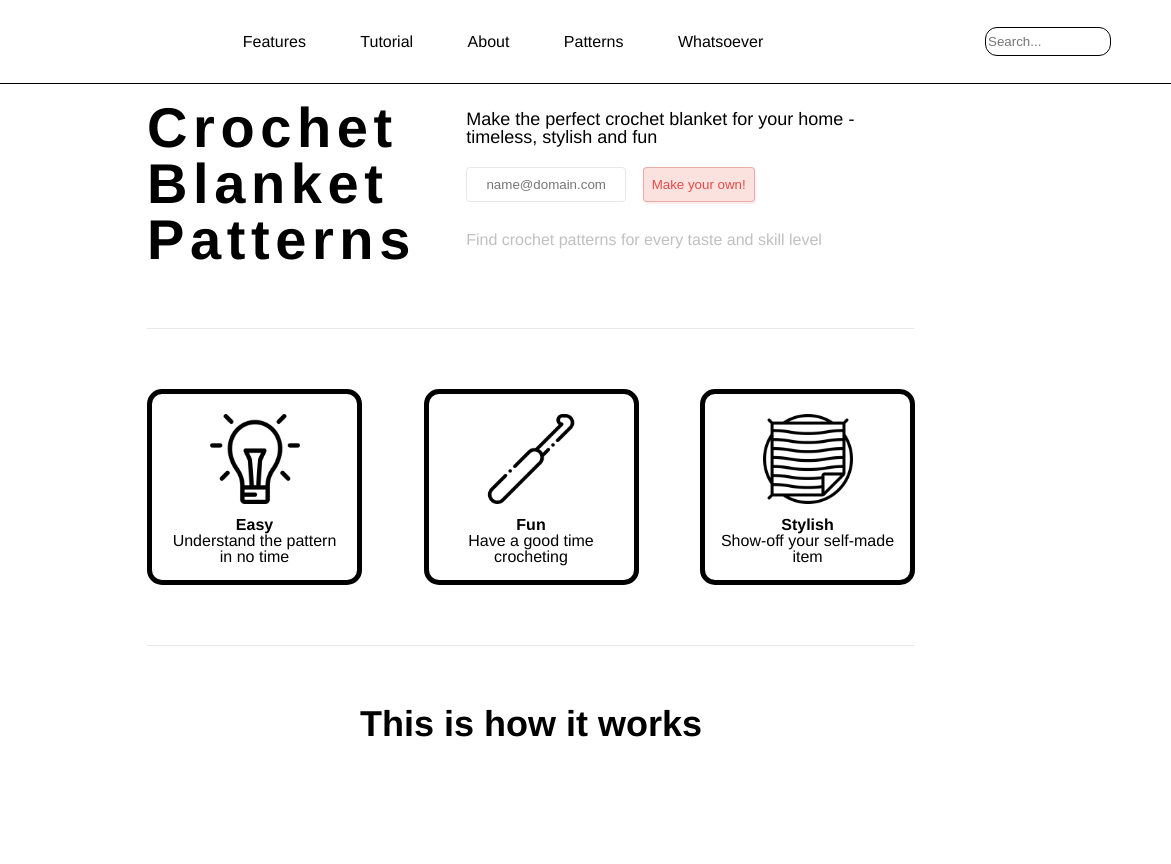
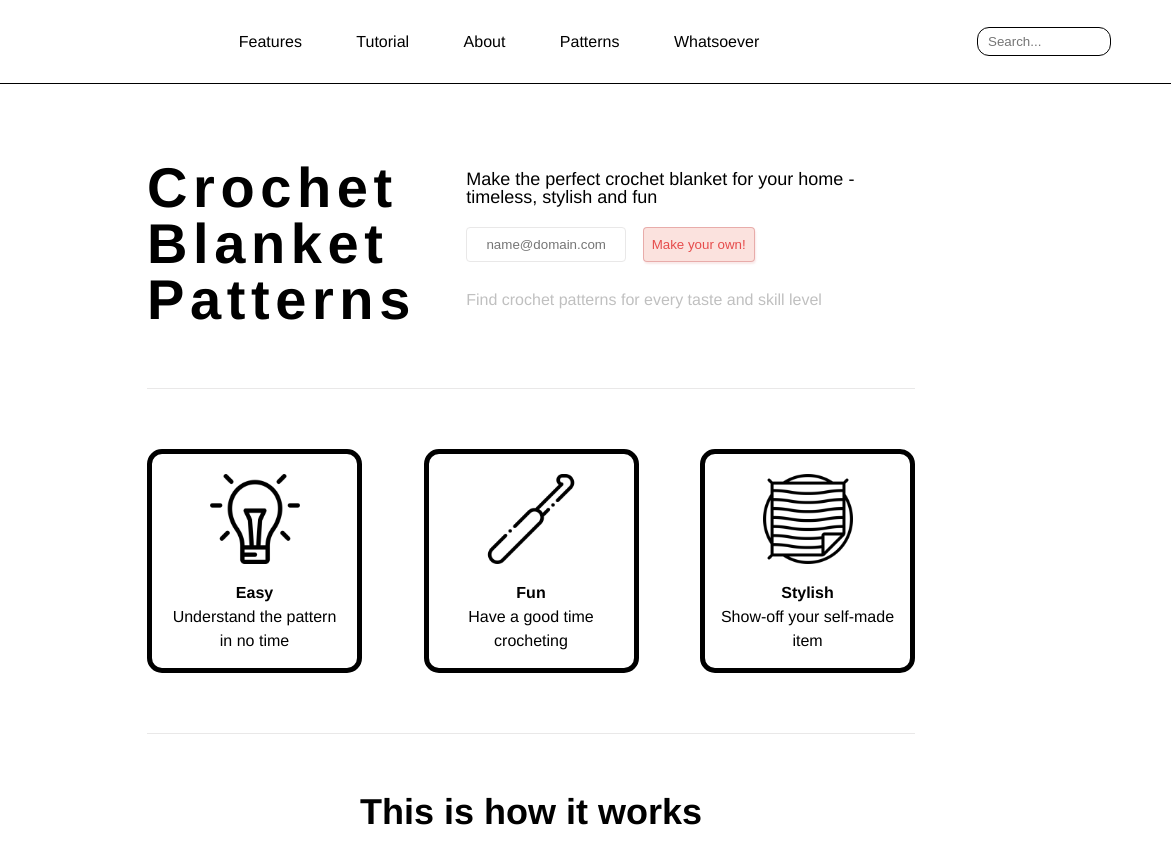
Before and after one commit to niconacht/FCC-Landing-Page, a plain HTML site: page index.html in a window 1280 px wide. Shown: the top 864 px of the page, 109-1280 px from the left. Drawn offline with Linux system fonts and the light colour scheme; grey boxes are pictures that could not be loaded.

Commit message:
optimize styling

```diff
--- a/index.html
+++ b/index.html
@@ -31,7 +31,7 @@
              </div>
 
              <div id="search-form">
-                 <input type="text" placeholder="Search...">
+                 <input class="placeholder" type="text" placeholder="Search...">
                 </div>
 
           </nav>
@@ -41,6 +41,7 @@
         Email
         =====================================================================
     -->
+    <div class="no-collapse"></div> <!-- Padding and margin collapse because of fixed header -->
 
     <div class="main">
         <div class=" container intro-container">
--- a/styles/style.css
+++ b/styles/style.css
@@ -82,7 +82,9 @@ h3 {
 	font-weight: 700;
 	font-size: 16px;
 }
-
+.placeholder {
+	padding-left: 10px;
+}
 /*
 ====================================================
 Header
@@ -144,6 +146,9 @@ input {
 main
 ====================================================
 */
+
+.no-collapse {height: 60px;}
+
 
 .main {
 	margin:  auto;
@@ -238,6 +243,7 @@ Card
  border: 5px solid black;
  border-radius: 15px;
  padding: 15px;
+ line-height: 1.5em;
 
 }
 
```
